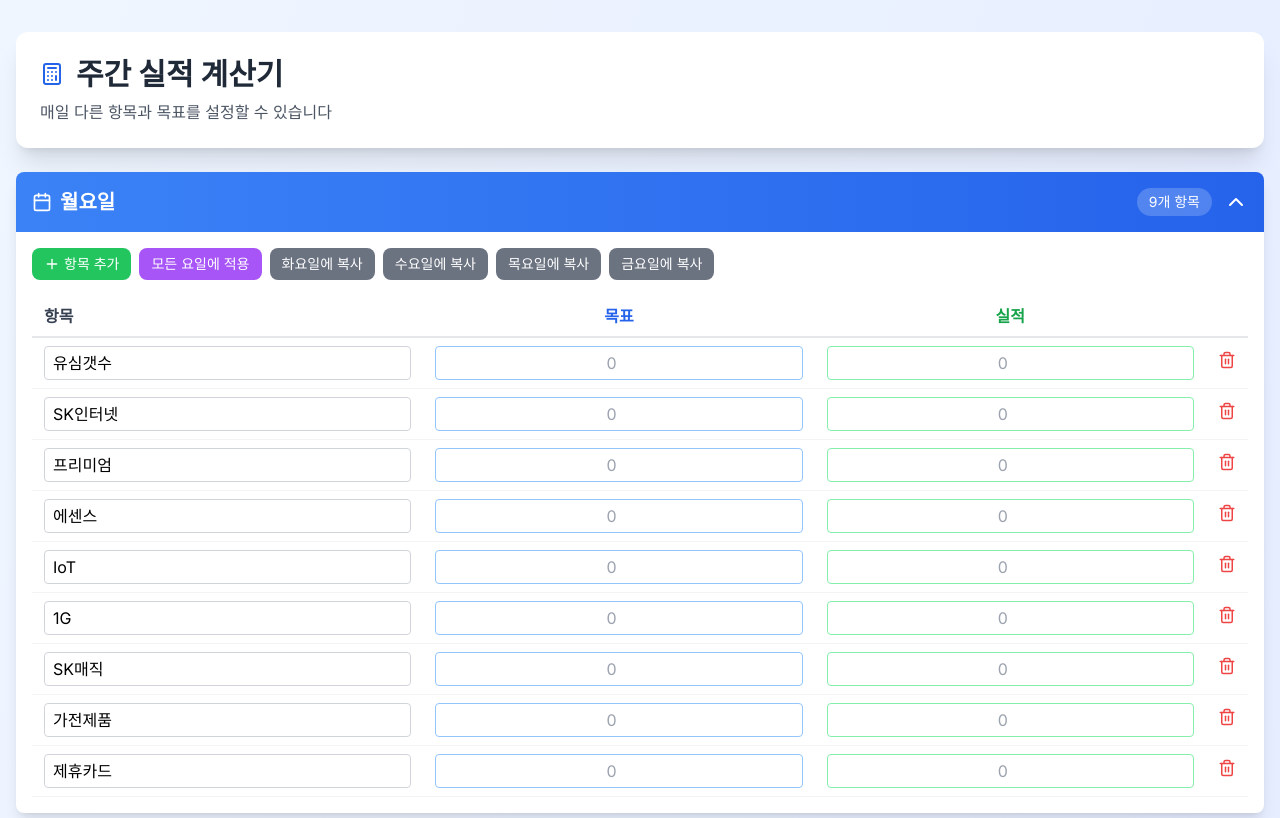
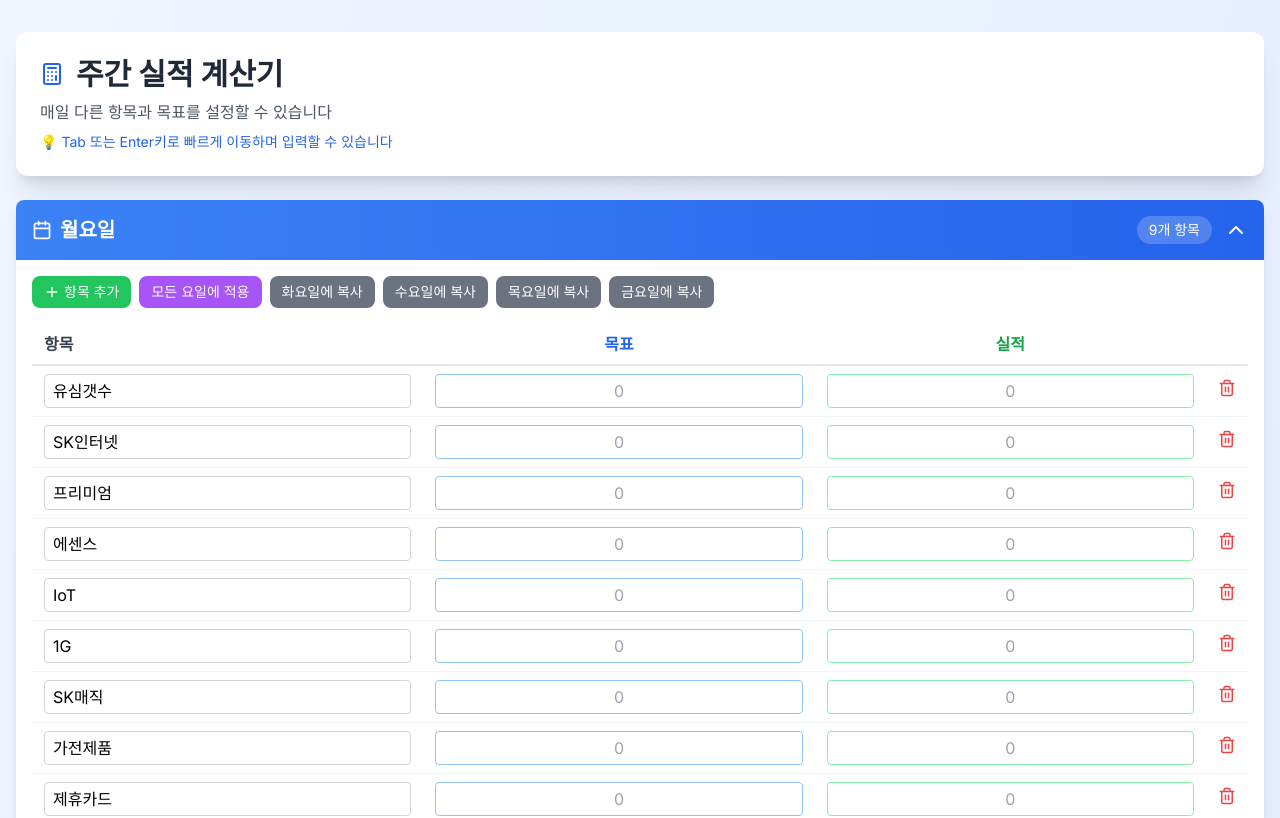
Before and after one commit to Helper-Yoon/weekly-performance, a Next.js app: page / in a window 1280 px wide. Shown: the top 818 px of the page. Built offline with nearby package versions, Linux system fonts and the light colour scheme.

Commit message:
Update WeeklyPerformanceApp.tsx

```diff
--- a/components/WeeklyPerformanceApp.tsx
+++ b/components/WeeklyPerformanceApp.tsx
@@ -93,6 +93,29 @@ const WeeklyPerformanceApp = () => {
         )
       }
     }));
+  };
+
+  // Enter키로 다음 입력칸으로 이동
+  const handleKeyDown = (e: React.KeyboardEvent<HTMLInputElement>, day: string, index: number, field: keyof Item) => {
+    if (e.key === 'Enter') {
+      e.preventDefault();
+      const inputs = document.querySelectorAll(`input[data-day="${day}"]`);
+      const currentIndex = Array.from(inputs).indexOf(e.currentTarget);
+      const nextInput = inputs[currentIndex + 1] as HTMLInputElement;
+      if (nextInput) {
+        nextInput.focus();
+        nextInput.select();
+      }
+    }
+  };
+
+  // 숫자만 입력 가능하도록 제한
+  const handleNumberInput = (e: React.ChangeEvent<HTMLInputElement>) => {
+    const value = e.target.value;
+    if (value === '' || /^\d+$/.test(value)) {
+      return value;
+    }
+    return e.target.value.replace(/[^\d]/g, '');
   };
 
   const copyItemsToDay = (fromDay: string, toDay: string) => {
@@ -206,6 +229,7 @@ const WeeklyPerformanceApp = () => {
             주간 실적 계산기
           </h1>
           <p className="text-gray-600">매일 다른 항목과 목표를 설정할 수 있습니다</p>
+          <p className="text-sm text-blue-600 mt-2">💡 Tab 또는 Enter키로 빠르게 이동하며 입력할 수 있습니다</p>
         </div>
 
         <div className="space-y-4 mb-6">
@@ -272,32 +296,54 @@ const WeeklyPerformanceApp = () => {
                                 type="text"
                                 value={item.name}
                                 onChange={(e) => updateItem(day, index, 'name', e.target.value)}
+                                onKeyDown={(e) => handleKeyDown(e, day, index, 'name')}
                                 className="w-full px-2 py-1 border border-gray-300 rounded focus:outline-none focus:ring-2 focus:ring-blue-400"
                                 placeholder="항목명"
+                                data-day={day}
+                                tabIndex={index * 3 + 1}
                               />
                             </td>
                             <td className="py-2 px-3">
                               <input
-                                type="number"
+                                type="text"
+                                inputMode="numeric"
+                                pattern="[0-9]*"
                                 value={item.target}
-                                onChange={(e) => updateItem(day, index, 'target', e.target.value)}
+                                onChange={(e) => {
+                                  const value = handleNumberInput(e);
+                                  updateItem(day, index, 'target', value);
+                                }}
+                                onKeyDown={(e) => handleKeyDown(e, day, index, 'target')}
+                                onWheel={(e) => e.currentTarget.blur()}
                                 className="w-full px-2 py-1 border border-blue-300 rounded text-center focus:outline-none focus:ring-2 focus:ring-blue-400"
                                 placeholder="0"
+                                data-day={day}
+                                tabIndex={index * 3 + 2}
                               />
                             </td>
                             <td className="py-2 px-3">
                               <input
-                                type="number"
+                                type="text"
+                                inputMode="numeric"
+                                pattern="[0-9]*"
                                 value={item.performance}
-                                onChange={(e) => updateItem(day, index, 'performance', e.target.value)}
+                                onChange={(e) => {
+                                  const value = handleNumberInput(e);
+                                  updateItem(day, index, 'performance', value);
+                                }}
+                                onKeyDown={(e) => handleKeyDown(e, day, index, 'performance')}
+                                onWheel={(e) => e.currentTarget.blur()}
                                 className="w-full px-2 py-1 border border-green-300 rounded text-center focus:outline-none focus:ring-2 focus:ring-green-400"
                                 placeholder="0"
+                                data-day={day}
+                                tabIndex={index * 3 + 3}
                               />
                             </td>
                             <td className="py-2 px-3">
                               <button
                                 onClick={() => removeItem(day, index)}
                                 className="text-red-500 hover:text-red-700 transition-colors"
+                                tabIndex={-1}
                               >
                                 <Trash2 size={18} />
                               </button>
```
